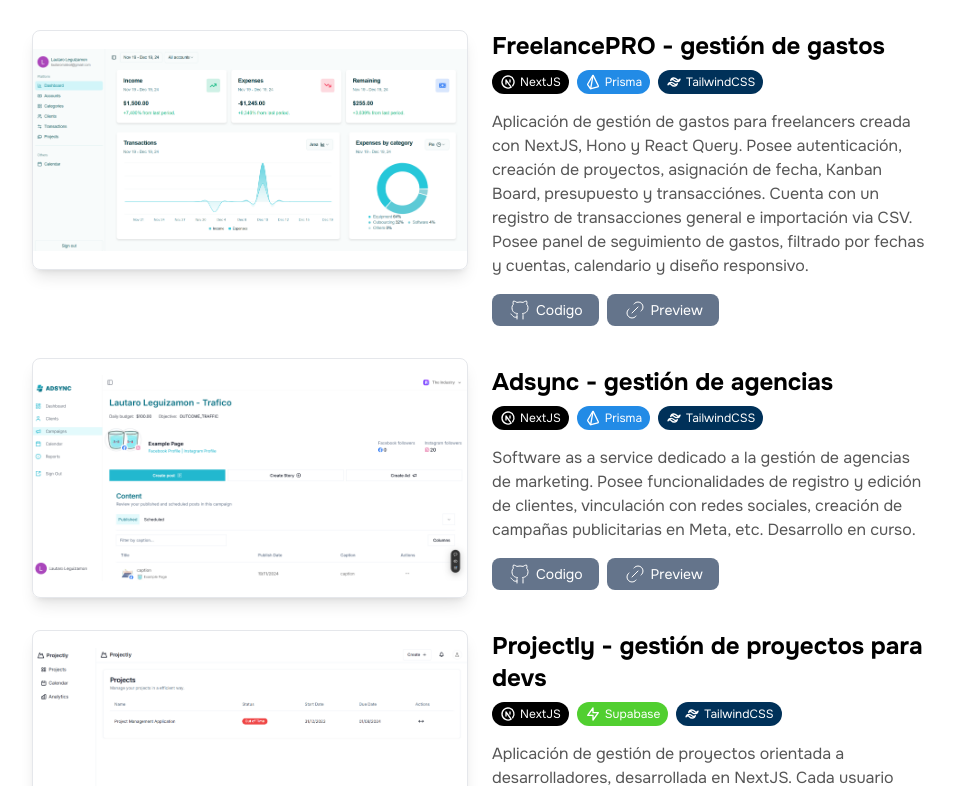
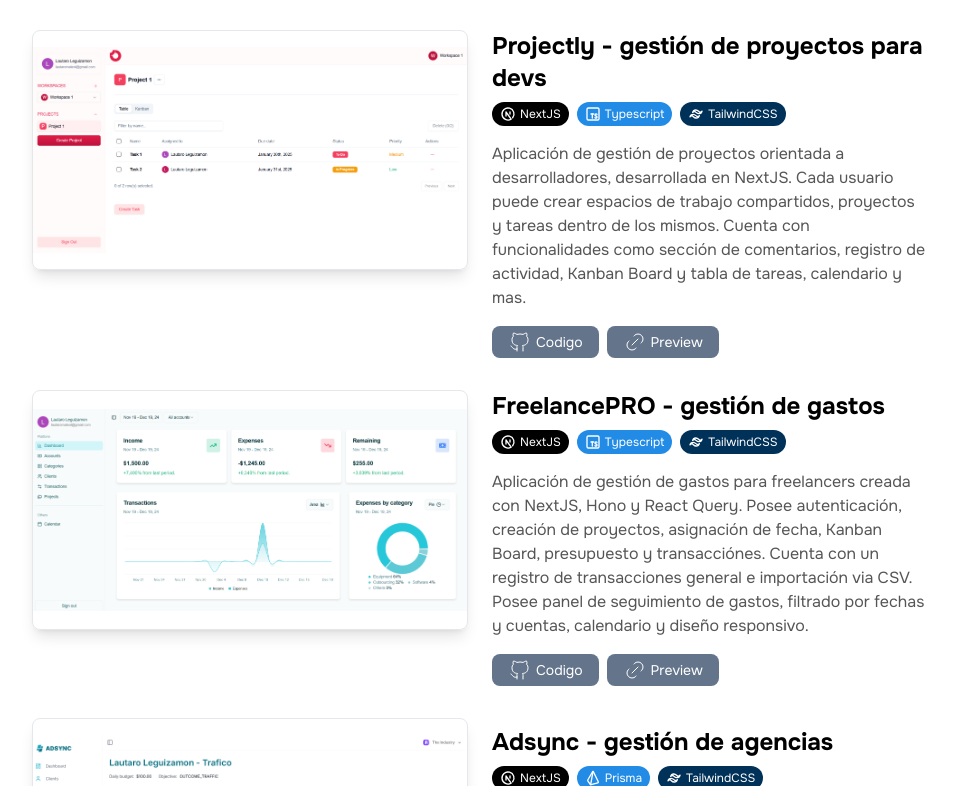
Before and after one commit to lautaromateol/portafolio, a React (Vite) app: page / in a window 1280 px wide. Shown: the part 934-1720 px from the top of the page, without its empty margins (160-1116 px from the left). Built offline with nearby package versions, Linux system fonts and the light colour scheme.

Commit message:
update: projectly project

```diff
--- a/src/components/Projects.jsx
+++ b/src/components/Projects.jsx
@@ -1,4 +1,4 @@
-import { IconBrandCss3, IconBrandHtml5, IconBrandJavascript, IconBrandMongodb, IconBrandNextjs, IconBrandRedux, IconBrandTailwind, IconBrandVite, IconCode, IconBrandNodejs, IconBrandSupabase, IconBrandReact, IconBrandPrisma } from "@tabler/icons-react"
+import { IconBrandCss3, IconBrandHtml5, IconBrandJavascript, IconBrandMongodb, IconBrandNextjs, IconBrandRedux, IconBrandTailwind, IconBrandVite, IconCode, IconBrandNodejs, IconBrandSupabase, IconBrandReact, IconBrandPrisma, IconBrandTypescript } from "@tabler/icons-react"
 import ProjectCard from "./ProjectCard"
 
 const TAGS = {
@@ -61,19 +61,32 @@ const TAGS = {
   },
   Prisma: {
     name: "Prisma",
-     icon: <IconBrandPrisma className="w-4 h-4" />,
+    icon: <IconBrandPrisma className="w-4 h-4" />,
     styles: "bg-[#228be6]"
   },
+  Typescript: {
+    name: "Typescript",
+    icon: <IconBrandTypescript className="size-4" />,
+    styles: "bg-[#228be6]"
+  }
 }
 
 const PROJECTS = [
+  {
+    title: "Projectly - gestión de proyectos para devs",
+    description: "Aplicación de gestión de proyectos orientada a desarrolladores, desarrollada en NextJS. Cada usuario puede crear espacios de trabajo compartidos, proyectos y tareas dentro de los mismos. Cuenta con funcionalidades como sección de comentarios, registro de actividad, Kanban Board y tabla de tareas, calendario y mas.",
+    image: "./img/projects/projectly.png",
+    repoLink: "https://github.com/lautaromateol/projectly-new",
+    deployLink: "https://projectly-new.vercel.app/",
+    tags: [TAGS.NextJS, TAGS.Typescript, TAGS.TailwindCSS]
+  },
   {
     title: "FreelancePRO - gestión de gastos",
     description: "Aplicación de gestión de gastos para freelancers creada con NextJS, Hono y React Query. Posee autenticación, creación de proyectos, asignación de fecha, Kanban Board, presupuesto y transacciónes. Cuenta con un registro de transacciones general e importación via CSV. Posee panel de seguimiento de gastos, filtrado por fechas y cuentas, calendario y diseño responsivo.",
     image: "./img/projects/freelancepro.png",
     repoLink: "https://github.com/lautaromateol/freelance-pro",
     deployLink: "https://freelance-pro-gray.vercel.app/",
-    tags: [TAGS.NextJS, TAGS.Prisma, TAGS.TailwindCSS]
+    tags: [TAGS.NextJS, TAGS.Typescript, TAGS.TailwindCSS]
   },
   {
     title: "Adsync - gestión de agencias",
@@ -81,15 +94,7 @@ const PROJECTS = [
     image: "./img/projects/adsync.png",
     repoLink: "https://github.com/lautaromateol/smma-management",
     deployLink: "https://adsync.vercel.app/",
-    tags: [TAGS.NextJS,  TAGS.Prisma, TAGS.TailwindCSS]
-  },
-  {
-    title: "Projectly - gestión de proyectos para devs",
-    description: "Aplicación de gestión de proyectos orientada a desarrolladores, desarrollada en NextJS. Cada usuario puede crear proyectos, asignarle historias de usuario, tareas, requerimentos funcionales y un stack tecnologico. Integración con IA proximamente.",
-    image: "./img/projects/projectly.png",
-    repoLink: "https://github.com/lautaromateol/projectly",
-    deployLink: "https://projectly-tan.vercel.app/",
-    tags: [TAGS.NextJS, TAGS.Supabase, TAGS.TailwindCSS]
+    tags: [TAGS.NextJS, TAGS.Prisma, TAGS.TailwindCSS]
   },
   {
     title: "Pure Decor - e-commerce",
```
Also changed, not shown: public/img/projects/projectly.png.
